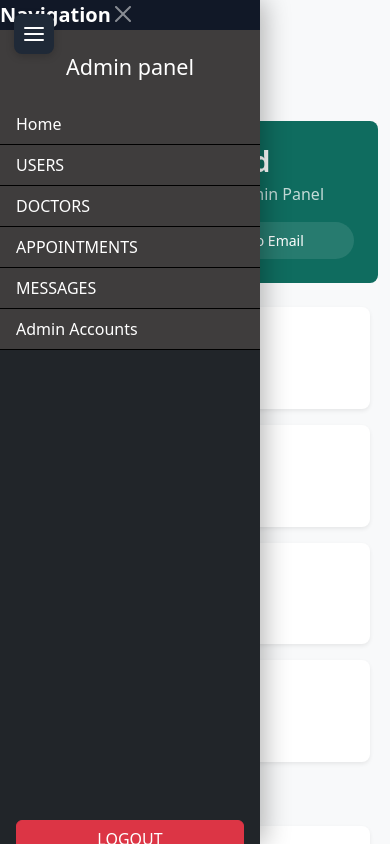
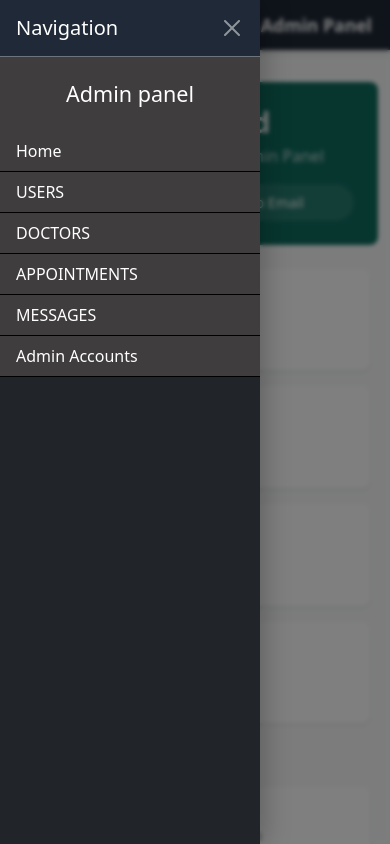
Before and after one commit to Komal04-pt/doctor-appointment-system, a React (Vite) app in the folder admin-panel/: page /home in a window 390 px wide. Both pictures are taken after a click on the button "Open Menu". Shown: the top 844 px of the page. Built offline with nearby package versions, Linux system fonts and the light colour scheme; no server answers.

Commit message:
fix: resolve mobile sidebar overlap and header UI styling

```diff
--- a/admin-panel/src/components/Layout/Layout.css
+++ b/admin-panel/src/components/Layout/Layout.css
@@ -1,40 +1,49 @@
-/* Base Layout Setup */
+/* General Layout Setup */
 .admin-layout {
   position: relative;
   min-height: 100vh;
   background-color: #f8f9fa;
 }
 
-/* Hamburger Button (Mobile Only Default) */
+/* Mobile Sticky Top Navigation Bar */
+.admin-mobile-nav-bar {
+  display: flex;
+  align-items: center;
+  justify-content: space-between;
+  background-color: #1f2937;
+  padding: 12px 18px;
+  position: sticky;
+  top: 0;
+  z-index: 998;
+  box-shadow: 0 2px 8px rgba(0, 0, 0, 0.15);
+}
+
+.mobile-brand-title {
+  color: #ffffff;
+  font-weight: 600;
+  font-size: 1.1rem;
+}
+
 .hamburger-btn {
-  display: none;
-  position: fixed;
-  top: 14px;
-  left: 14px;
-  z-index: 1001;
-  width: 40px;
-  height: 40px;
-  background: #1f2937;
+  background: transparent;
   border: none;
-  border-radius: 8px;
+  display: flex;
   flex-direction: column;
-  align-items: center;
   justify-content: center;
   gap: 4px;
   cursor: pointer;
-  box-shadow: 0 2px 8px rgba(0, 0, 0, 0.2);
+  padding: 4px;
 }
 
 .hamburger-btn span {
   display: block;
-  width: 20px;
+  width: 22px;
   height: 2px;
   background: #ffffff;
   border-radius: 2px;
-  transition: all 0.3s ease;
 }
 
-/* Desktop Sidebar Styles */
+/* Sidebar Styles */
 .admin-sidebar {
   position: fixed;
   top: 0;
@@ -42,28 +51,25 @@
   width: 260px;
   height: 100vh;
   z-index: 1000;
-  background-color: #111827;
+  background-color: #1f2937;
   overflow-y: auto;
   transition: transform 0.3s cubic-bezier(0.4, 0, 0.2, 1);
-  box-shadow: 2px 0 12px rgba(0, 0, 0, 0.1);
 }
 
-/* Page Body Layout (Offset for Sidebar on Desktop) */
+/* Content Area */
 .admin-page-body {
   margin-left: 260px;
   min-height: 100vh;
   display: flex;
   flex-direction: column;
-  transition: margin-left 0.3s ease;
 }
 
 .admin-content {
   padding: 24px;
   flex: 1;
-  box-sizing: border-box;
 }
 
-/* Mobile Overlay Backdrop */
+/* Backdrop Overlay for Mobile */
 .sidebar-backdrop {
   position: fixed;
   top: 0;
@@ -75,15 +81,11 @@
   z-index: 999;
 }
 
-/* Mobile Screens Adjustments */
+/* Mobile Responsiveness (<= 768px) */
 @media only screen and (max-width: 768px) {
-  .hamburger-btn {
-    display: flex;
-  }
-
   .admin-sidebar {
     transform: translateX(-100%);
-    box-shadow: 4px 0 25px rgba(0, 0, 0, 0.3);
+    box-shadow: 4px 0 25px rgba(0, 0, 0, 0.25);
   }
 
   .admin-sidebar.open {
@@ -92,7 +94,6 @@
 
   .admin-page-body {
     margin-left: 0;
-    padding-top: 65px;
   }
 
   .admin-content {
--- a/admin-panel/src/components/Layout/Layout.jsx
+++ b/admin-panel/src/components/Layout/Layout.jsx
@@ -8,13 +8,13 @@ const Layout = ({ children }) => {
 
   return (
     <div className="admin-layout">
-      {/* Mobile Top Header / Toggle Bar */}
-      <div className="admin-mobile-nav-bar">
+      {/* Mobile Sticky Navbar Header */}
+      <div className="admin-mobile-nav-bar d-md-none">
         <button
           type="button"
           className="hamburger-btn"
-          onClick={() => setSidebarOpen((prev) => !prev)}
-          aria-label="Toggle Menu"
+          onClick={() => setSidebarOpen(true)}
+          aria-label="Open Menu"
         >
           <span></span>
           <span></span>
@@ -23,28 +23,32 @@ const Layout = ({ children }) => {
         <span className="mobile-brand-title">Admin Panel</span>
       </div>
 
-      {/* Dark Overlay Backdrop for Mobile */}
+      {/* Backdrop Overlay */}
       {sidebarOpen && (
         <div
-          className="admin-sidebar-overlay"
+          className="sidebar-backdrop"
           onClick={() => setSidebarOpen(false)}
         ></div>
       )}
 
-      {/* Modern Slide-over Drawer Sidebar */}
+      {/* Slide-over Sidebar Drawer */}
       <div className={`admin-sidebar ${sidebarOpen ? "open" : ""}`}>
-        <div className="sidebar-mobile-header d-md-none">
-          <span className="fw-bold fs-5 text-white">Navigation</span>
+        {/* Mobile Header Inside Drawer */}
+        <div className="sidebar-drawer-header d-flex justify-content-between align-items-center p-3 border-bottom border-secondary d-md-none">
+          <h5 className="m-0 text-white font-weight-bold">Navigation</h5>
           <button
+            type="button"
             className="btn-close btn-close-white"
             onClick={() => setSidebarOpen(false)}
             aria-label="Close"
           ></button>
         </div>
+
+        {/* Navigation Menus */}
         <Menus onLinkClick={() => setSidebarOpen(false)} />
       </div>
 
-      {/* Main Content Area */}
+      {/* Main Page Content */}
       <div className="admin-page-body">
         <div className="admin-content">{children}</div>
         <Footer />
```
